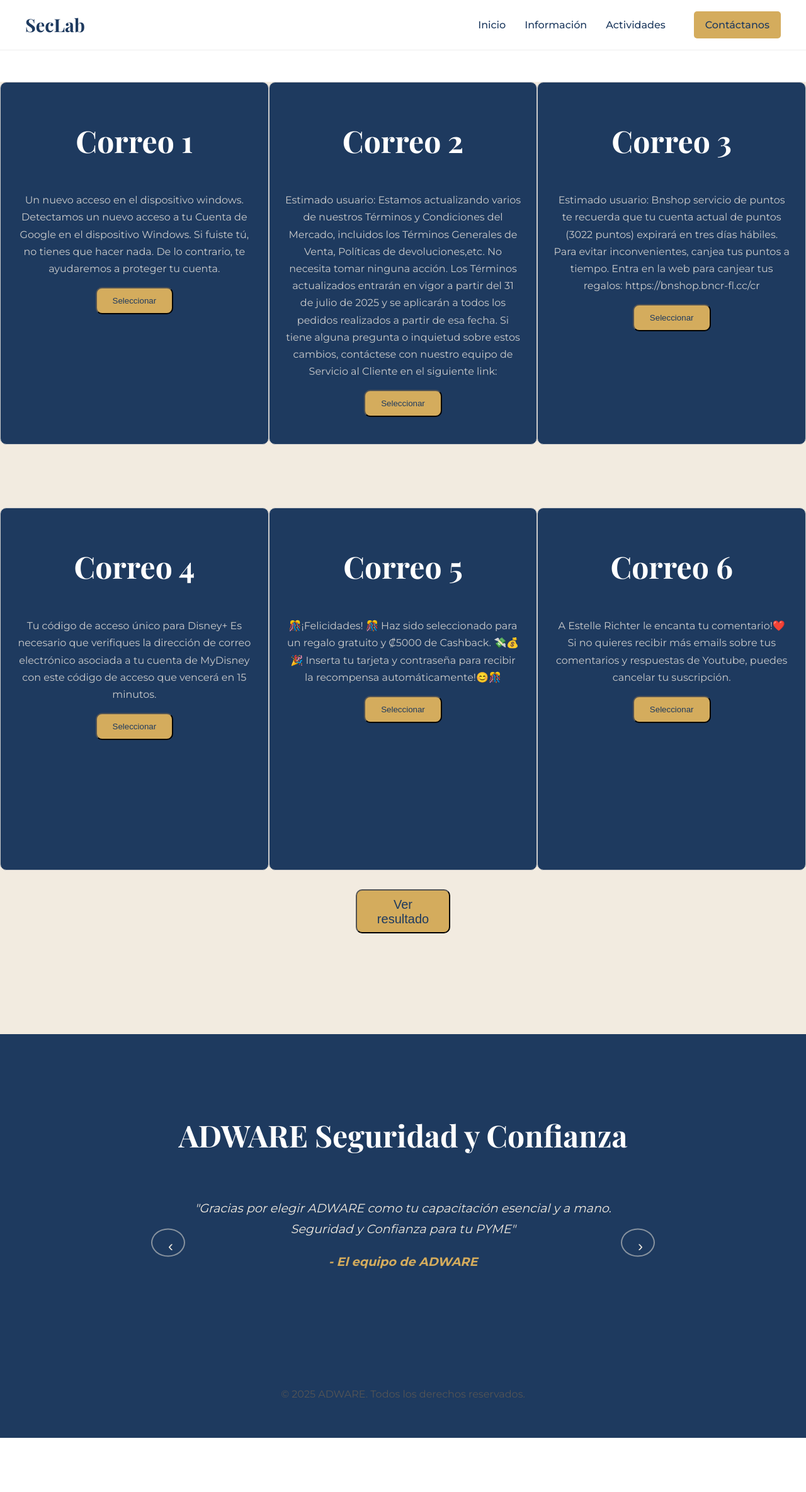
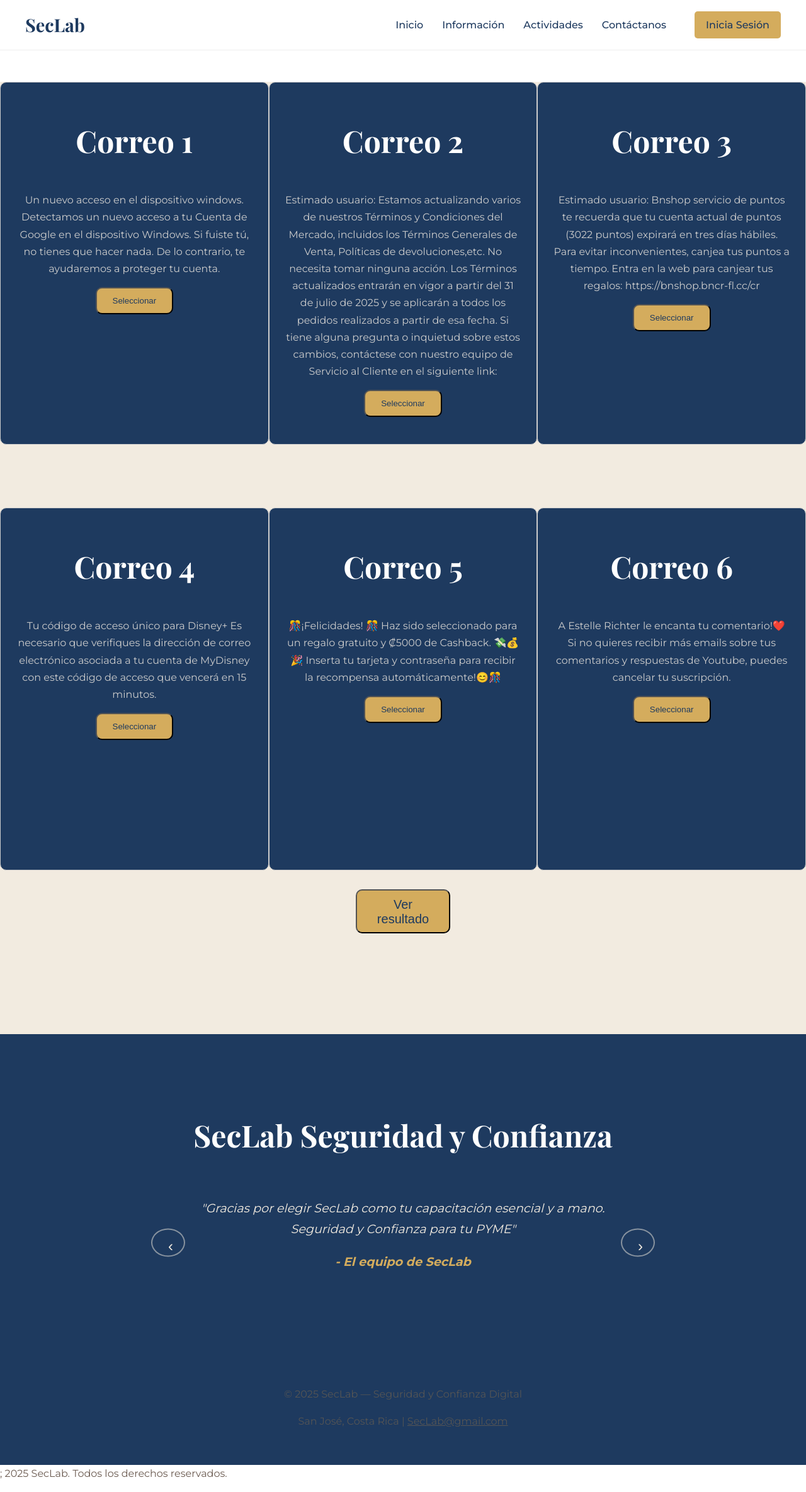
Before and after one commit to parkersiulyn-hue/expo2025, a plain HTML site: page pag3.html in a window 1280 px wide. Shown: the whole page at 63% size. Before the commit the page ends 2283 px from the top, so only its background shows below. Drawn offline with nearby package versions, Linux system fonts and the light colour scheme.

Commit message:
Update pag3.html

```diff
--- a/pag3.html
+++ b/pag3.html
@@ -166,15 +166,16 @@
 </head>
 <body>
 
-    <nav class="navbar">
+ <nav class="navbar">
         <a href="Imagenes/3.png" src class="logo">SecLab</a>
         <ul class="nav-links">
             <li><a href="index.html">Inicio</a></li>
-            <li><a href="#about">Información</a></li>
-            <li><a href="#testimonials">Actividades</a></li>
-            <li><a href="#" class="button">Contáctanos</a></li>
+            <li><a href="index.html#services">Información</a></li>
+            <li><a href="index2.html">Actividades</a></li>
+            <li><a href="team2.html">Contáctanos</a></li>
+         <li><a class="button" href="login.html">Inicia Sesión</a></li>
         </ul>
-        </nav>
+        </nav
 
     <main>
 <div class="main" id="main">
@@ -273,10 +274,10 @@
 
         <section id="testimonials" class="testimonials-section">
              <div class="container hidden">
-                <h2>ADWARE Seguridad y Confianza</h2>
+                <h2>SecLab Seguridad y Confianza</h2>
                 <div class="carousel-container">
                     <div class="carousel-slides">
-                        <div class="carousel-slide"><p>"Gracias por elegir ADWARE como tu capacitación esencial y a mano. Seguridad y Confianza para tu PYME"</p><p><strong>- El equipo de ADWARE</strong></p></div>
+                        <div class="carousel-slide"><p>"Gracias por elegir SecLab como tu capacitación esencial y a mano. Seguridad y Confianza para tu PYME"</p><p><strong>- El equipo de SecLab</strong></p></div>
                         <div class="carousel-slide"><p>"Ut enim ad minim veniam, quis nostrud exercitation ullamco laboris nisi ut aliquip ex ea commodo."</p><p><strong>- CEO, Empresa Ejemplo</strong></p></div>
                         <div class="carousel-slide"><p>"Sed ut perspiciatis unde omnis iste natus error sit voluptatem accusantium doloremque laudantium."</p><p><strong>- Director de Marketing</strong></p></div>
                     </div>
@@ -288,8 +289,12 @@
 
     </main>
 
-    <footer class="footer">
-        <p>&copy; 2025 ADWARE. Todos los derechos reservados.</p>
+      <footer class="footer">
+      <!-- FOOTER -->
+    <p>© 2025 SecLab — Seguridad y Confianza Digital</p>
+    <p>San José, Costa Rica | <a href="mailto:contacto@seclab.cr" style="color:inherit; text-decoration:underline">SecLab@gmail.com</a></p>
+  </div>
+    </footer>; 2025 SecLab. Todos los derechos reservados.</p>
     </footer>
 
     <script>
```
